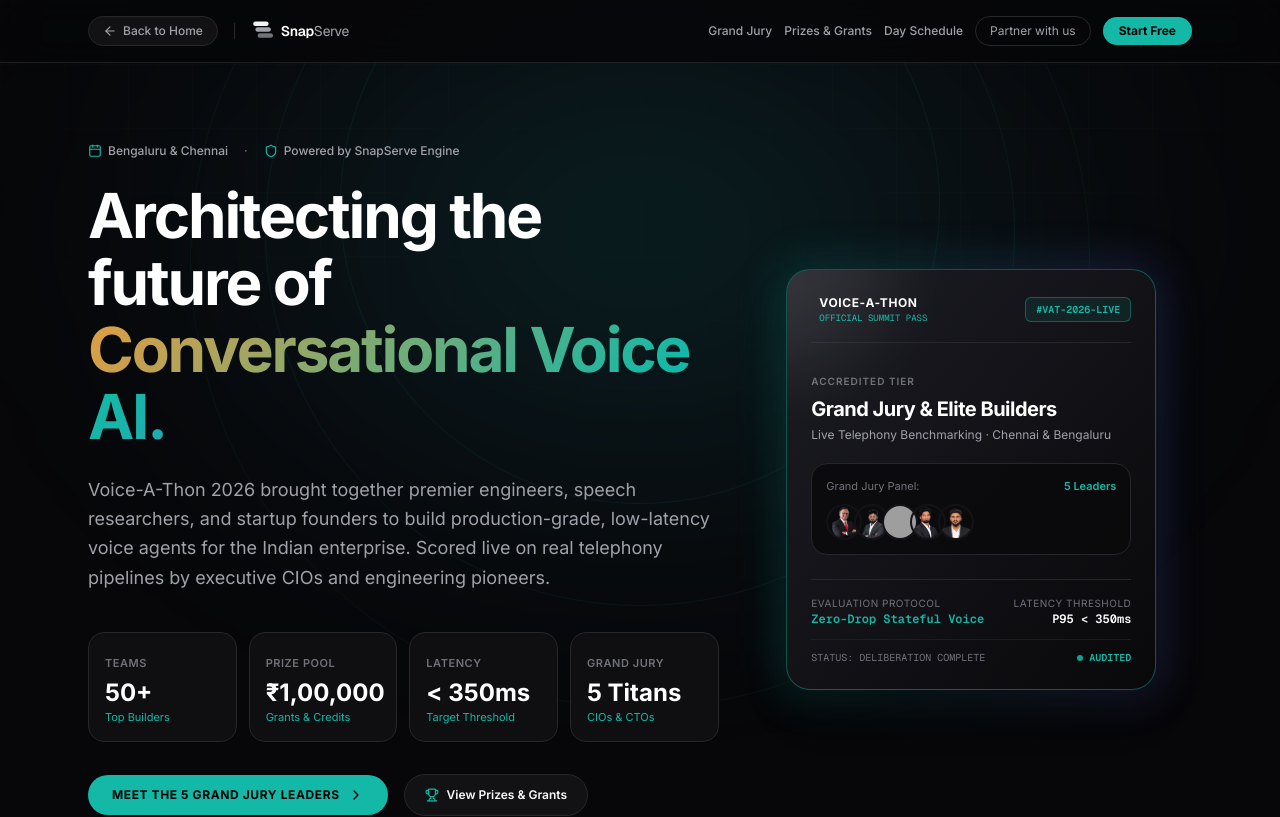
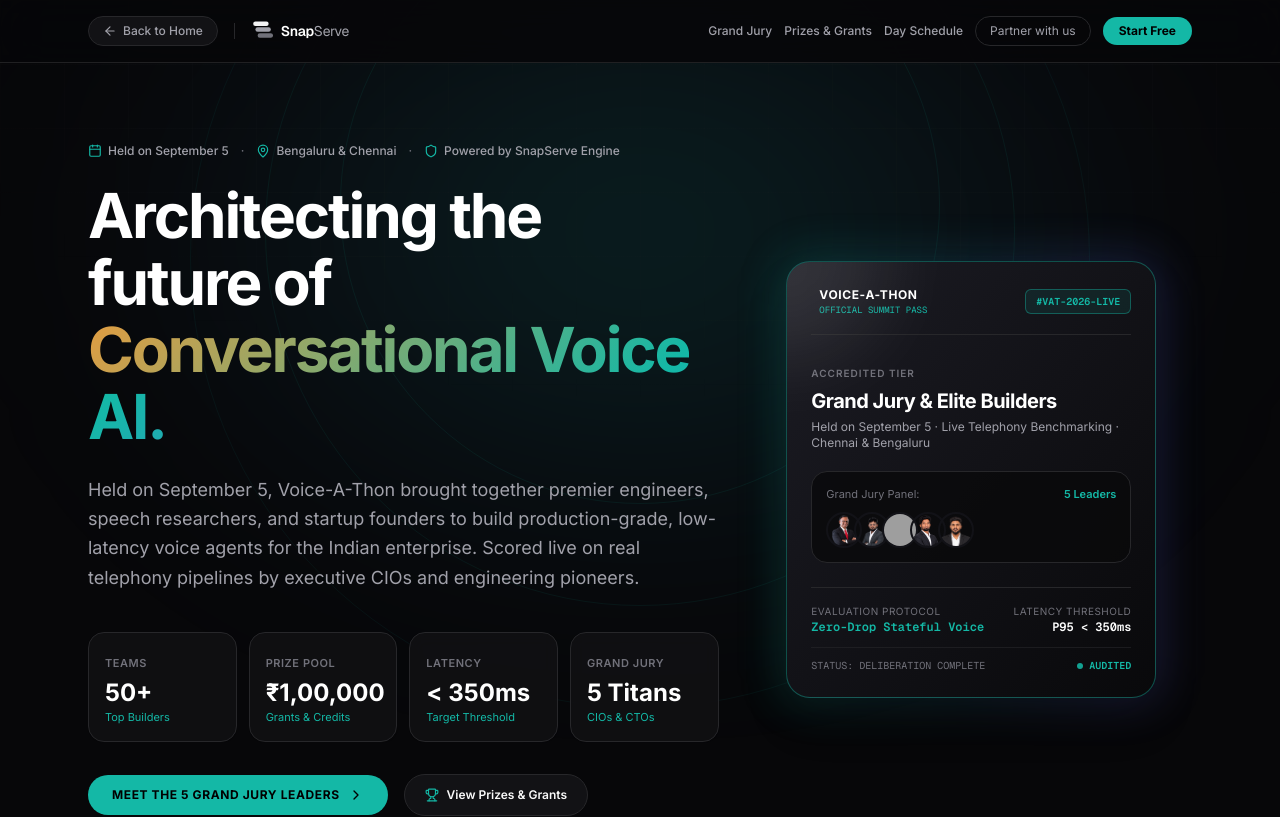
Before and after one commit to srundme/snaplanding, a React (Vite) app: page /voiceathon in a window 1280 px wide. Shown: the top 817 px of the page. Built offline with nearby package versions, Linux system fonts and the light colour scheme; no server answers; grey boxes are pictures that could not be loaded.

Commit message:
Add September 5 event date across Voice-A-Thon page and components

```diff
--- a/src/components/VoiceathonSection.jsx
+++ b/src/components/VoiceathonSection.jsx
@@ -148,7 +148,7 @@
               <span className="hidden h-4 w-[1px] bg-line sm:inline-block" />
               <div className="inline-flex items-center gap-2 text-xs text-ink-3">
                 <Calendar className="h-3.5 w-3.5 text-[#14B8A6]" />
-                <span>Annual Edition</span>
+                <span>Held September 5</span>
                 <span>·</span>
                 <MapPin className="h-3.5 w-3.5 text-[#14B8A6]" />
                 <span>Chennai & Bengaluru</span>
--- a/src/pages/VoiceathonPage.jsx
+++ b/src/pages/VoiceathonPage.jsx
@@ -4,6 +4,7 @@
   Trophy,
   ArrowLeft,
   Calendar,
+  MapPin,
   CheckCircle2,
   ExternalLink,
   Code2,
@@ -259,9 +260,14 @@
         <div className="grid items-center gap-12 lg:grid-cols-12 lg:gap-8">
           {/* Left Hero Content */}
           <div className="lg:col-span-7">
-            <div className="flex items-center gap-4 text-xs font-medium text-[#71717a]">
+            <div className="flex flex-wrap items-center gap-3 text-xs font-medium text-[#71717a]">
               <span className="flex items-center gap-1.5 text-[#a1a1aa]">
                 <Calendar className="h-3.5 w-3.5 text-[#14B8A6]" />
+                Held on September 5
+              </span>
+              <span>·</span>
+              <span className="flex items-center gap-1.5 text-[#a1a1aa]">
+                <MapPin className="h-3.5 w-3.5 text-[#14B8A6]" />
                 Bengaluru & Chennai
               </span>
               <span>·</span>
@@ -277,7 +283,7 @@
             </h1>
 
             <p className="mt-6 max-w-2xl text-[16px] leading-relaxed text-[#a1a1aa] md:text-[18px]">
-              Voice-A-Thon 2026 brought together premier engineers, speech researchers, and startup founders to build production-grade, low-latency voice agents for the Indian enterprise. Scored live on real telephony pipelines by executive CIOs and engineering pioneers.
+              Held on September 5, Voice-A-Thon brought together premier engineers, speech researchers, and startup founders to build production-grade, low-latency voice agents for the Indian enterprise. Scored live on real telephony pipelines by executive CIOs and engineering pioneers.
             </p>
 
             {/* Quick Stats Grid */}
@@ -357,7 +363,7 @@
                     Grand Jury & Elite Builders
                   </div>
                   <p className="mt-1 text-xs text-[#a1a1aa]">
-                    Live Telephony Benchmarking · Chennai & Bengaluru
+                    Held on September 5 · Live Telephony Benchmarking · Chennai & Bengaluru
                   </p>
 
                   {/* 5 Judge Mini Avatars Floating */}
@@ -642,7 +648,7 @@
         <section id="agenda" className="mt-28 border-t border-[#27272a] pt-20">
           <div>
             <span className="text-xs font-bold uppercase tracking-widest text-[#14B8A6]">
-              Day Schedule · 09:00 AM – 06:00 PM
+              Day Schedule · Held September 5 · 09:00 AM – 06:00 PM
             </span>
             <h2 className="mt-3 text-[32px] font-extrabold tracking-[-0.03em] text-white sm:text-[44px]">
               Full Summit Timeline
```
Also changed, not shown: src/lib/seoCatalog.js.
